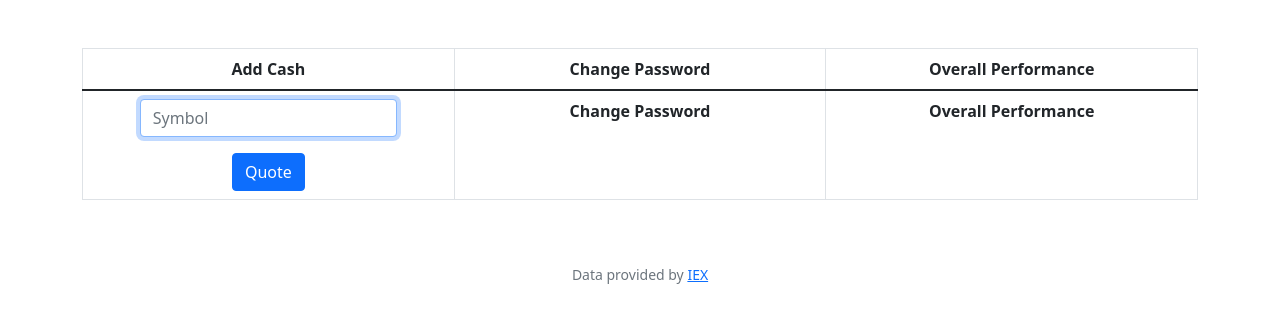
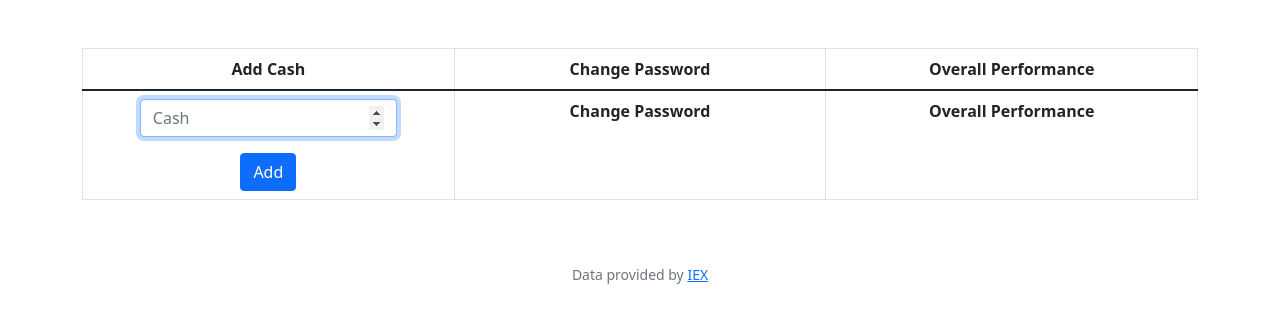
Before and after one commit to Dchoi0729/cs50, a Flask app: page /account in a window 1280 px wide. Shown: the part 76-399 px from the top of the page. Run offline with Flask 2, Linux system fonts and the light colour scheme; a user stored in the database is signed in; lists and menus that the app fills with data are empty; some libraries are stand-ins or nearby versions.

Commit message:
Sun, Jul 24, 2022, 10:01 AM +00:00

```diff
--- a/finance/templates/profile.html
+++ b/finance/templates/profile.html
@@ -15,11 +15,11 @@
         </thead>
             <tr>
                 <th class="text-middle">
-                    <form action="/quote" method="post">
+                    <form action="/account" method="post">
                         <div class="mb-3">
-                            <input autocomplete="off" autofocus class="form-control mx-auto w-auto" name="symbol" placeholder="Symbol" type="text">
+                            <input autocomplete="off" autofocus class="form-control mx-auto w-auto" name="cash" min="0" placeholder="Cash" type="number">
                         </div>
-                        <button class="btn btn-primary" type="submit">Quote</button>
+                        <button class="btn btn-primary" type="submit">Add</button>
                     </form>
                 </th>
                 <th class="text-middle">Change Password</th>
```
